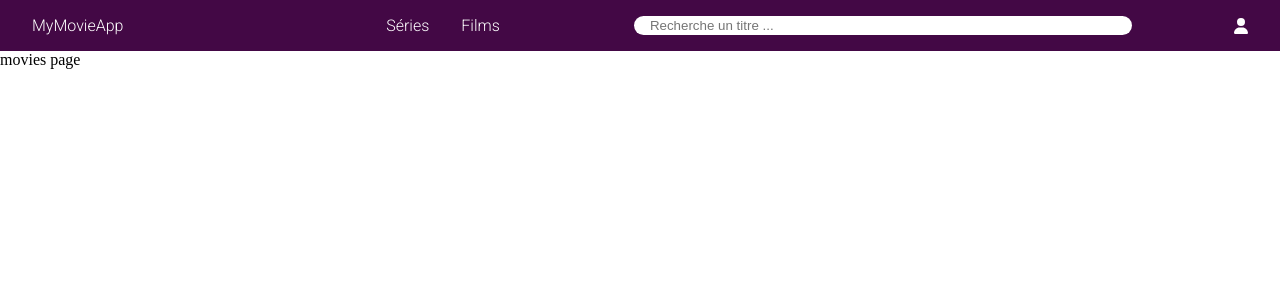
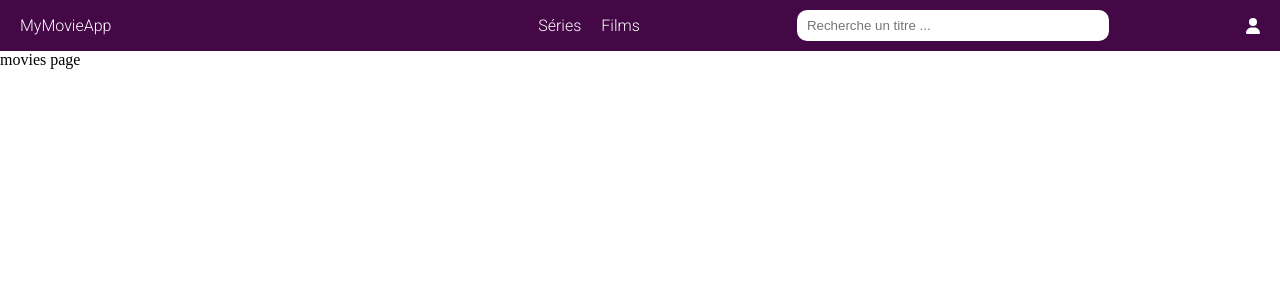
Before and after one commit to tp-pro/movie-app, a Next.js app: page /movies in a window 1280 px wide. Shown: the top 300 px of the page. Built offline with nearby package versions, Linux system fonts and the light colour scheme.

Commit message:
create not-found and error files and test on home with throw new Error

```diff
--- a/src/app/globals.css
+++ /dev/null
@@ -1,3 +0,0 @@
-body {
-    margin: 0;
-}
--- /dev/null
+++ b/src/app/globals.scss
@@ -0,0 +1,27 @@
+@import "variables";
+
+:root {
+    font-size: 62.5%;
+
+    body {
+      margin: 0;
+      font-size: 1.6rem;
+    }
+}
+
+.error {
+    width: 100%;
+    min-height: 90vh;
+    display: flex;
+    flex-direction: column;
+    justify-content: center;
+    align-items: center;
+    color: $secondaryColor;
+    font-family: var(--font-montserrat);
+
+    p.h1 {
+        margin: 0;
+        font-size: 10rem;
+        font-weight: 700;
+    }
+}
--- a/src/app/layout.js
+++ b/src/app/layout.js
@@ -1,5 +1,5 @@
 import Header from "@/components/Header/Header";
-import "./globals.css";
+import "./globals.scss";
 import "@fortawesome/fontawesome-svg-core/styles.css"
 import { roboto, montserrat } from "@/fonts"
 
--- a/src/styles/_variables.scss
+++ b/src/styles/_variables.scss
@@ -1,3 +1,4 @@
 $whiteColor: #fff;
 $blackColor: #000;
 $primaryColor: #430845;
+$secondaryColor: #be1627;
```
Also changed, not shown: src/app/error.js (added, +12 -0 lines), src/app/not-found.js (added, +10 -0 lines), src/app/page.js (+7 -6 lines).
